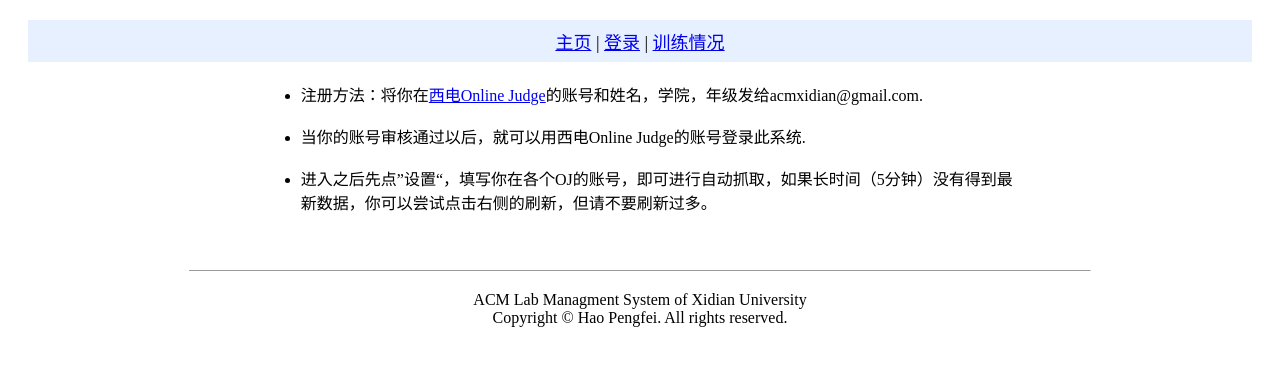
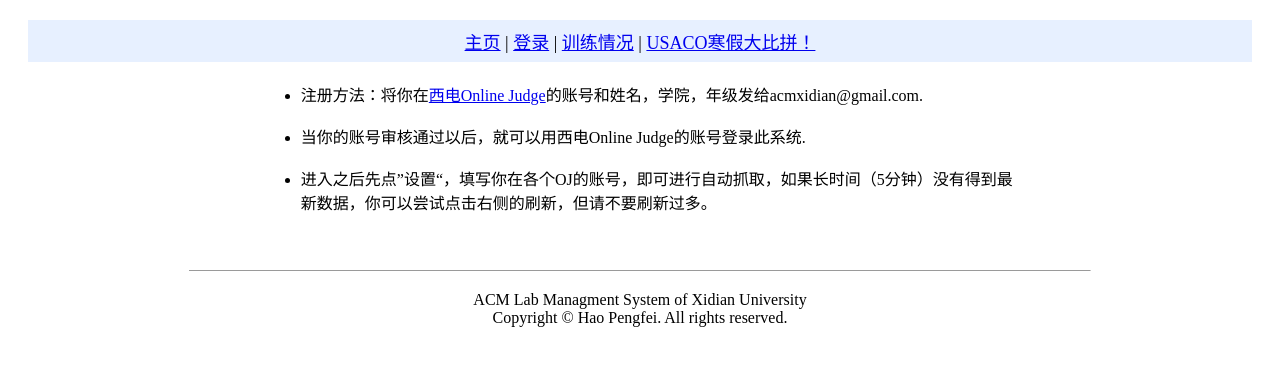
Before and after one commit to intijk/acmmanage, a PHP site: page /index.php in a window 1280 px wide. Shown: the part 55-421 px from the top of the page. Run offline with PHP 8.4, Linux system fonts and the light colour scheme.

Commit message:
在训练页面上添加了寒假比拼的链接

```diff
--- a/header.php
+++ b/header.php
@@ -14,8 +14,8 @@ if($_SESSION['loggedin']){
 	$nav0='<a href="login.php">' . "登录" . '</a>';
 }
 $nav1='<a href="training.php">' . "训练情况" . '</a>';
-$nav2='<a href="duty.php">' . "值日签到" . '</a>';
-$nav3='<a href="score.php">' . "历史成绩" . '</a>';
+$nav2='<a href="usaco.php">' . "USACO寒假大比拼！" . '</a>';
+$nav3='<a href="usaco.php">' . "USACO寒假大比拼！" . '</a>';
 $nav5='<a href="index.php">' . "主页" . '</a>';
 $nav6='<a href="modifypersoninfo.php">' . "设置" . '</a>';
 $nav7='<a href="labcamera.php">' . '实验室实时' . '</a>';
@@ -42,14 +42,14 @@ echo <<<eot
 eot;
 if($_SESSION['loggedin']==1){
 	if($_SESSION['islab']==1){
-echo "$nav5 | $nav0 | $nav1 | $nav6";
+echo "$nav5 | $nav0 | $nav1 | $nav6 | $nav3";
 	}else if($_SESSION['islab_vip']){
-echo "$nav5 | $nav0 | $nav1 ";
+echo "$nav5 | $nav0 | $nav1 | $nav3";
 	}else if($_SESSION['islab_root']){
-echo "$nav5 | $nav0 | $nav1 | $nav6";
+echo "$nav5 | $nav0 | $nav1 | $nav6 | $nav3";
 	}
 }else{
-	echo "$nav5 | $nav0 | $nav1";
+	echo "$nav5 | $nav0 | $nav1 | $nav3";
 }
 echo <<<eot
 		</div>
--- a/usaco.php
+++ b/usaco.php
@@ -6,10 +6,10 @@ require_once("f.php");
 	<meta charset='utf-8'/>
 <link rel="stylesheet" type="text/css" href="u.css"/>
 	<title>
-		西电ACM 寒假USACO刷题大比拼!
+		西电ACM 2012寒假USACO刷题大比拼!
 	</title>
 	<head>
-		<h1>寒假 <a href="http://ace.delos.com/usacogate"><img class="ver2" src="./usaco2.png"/></a> 刷题 <img class="ver1" src="./dabipin2.png"/></h1>
+		<h1>2012 寒假 <a href="http://ace.delos.com/usacogate"><img class="ver2" src="./usaco2.png"/></a> 刷题 <img class="ver1" src="./dabipin2.png"/></h1>
 	</head>
 	<body>
  	<h2>发送 XDU OJ 的 ID 到 acmxidian@gmail.com 开通，<a href="http://acm.xidian.edu.cn/acmmanage">填写 USACO 帐号</a>进入刷题榜！</h2><br/>
```
Also changed, not shown: 1 other file.
